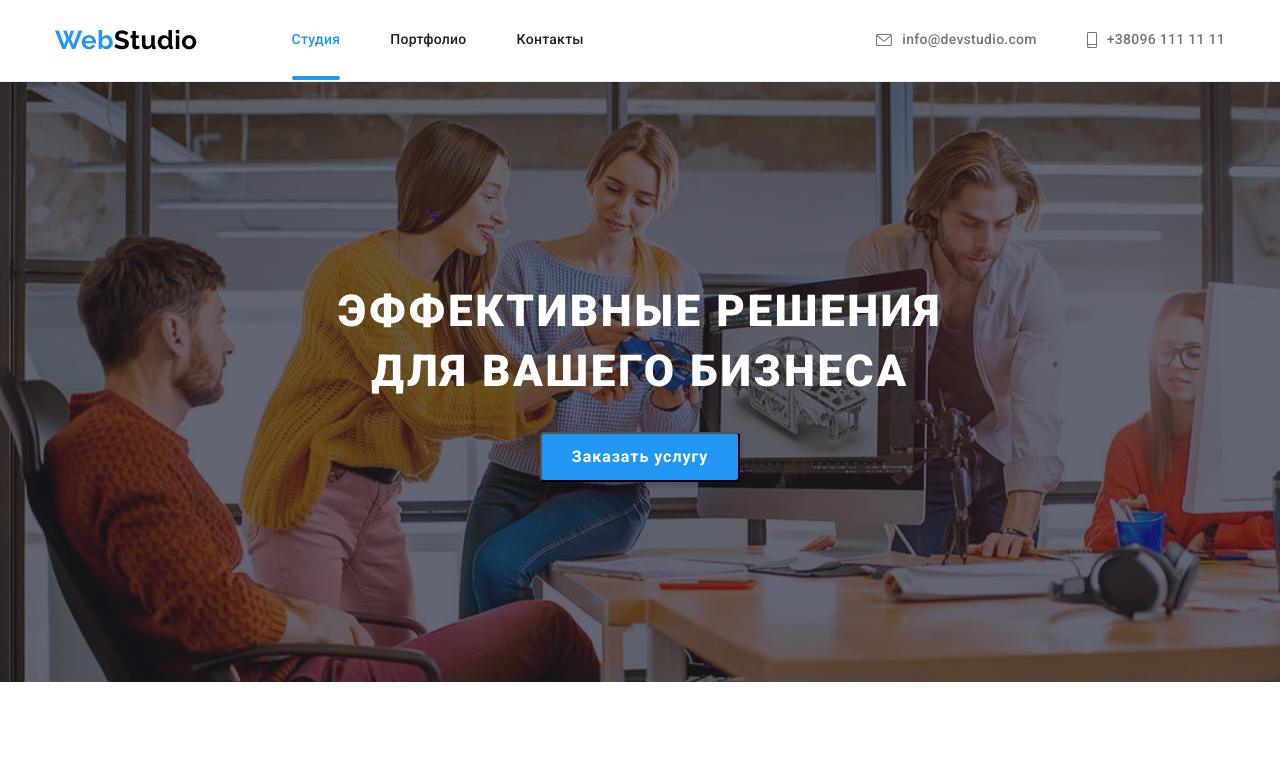
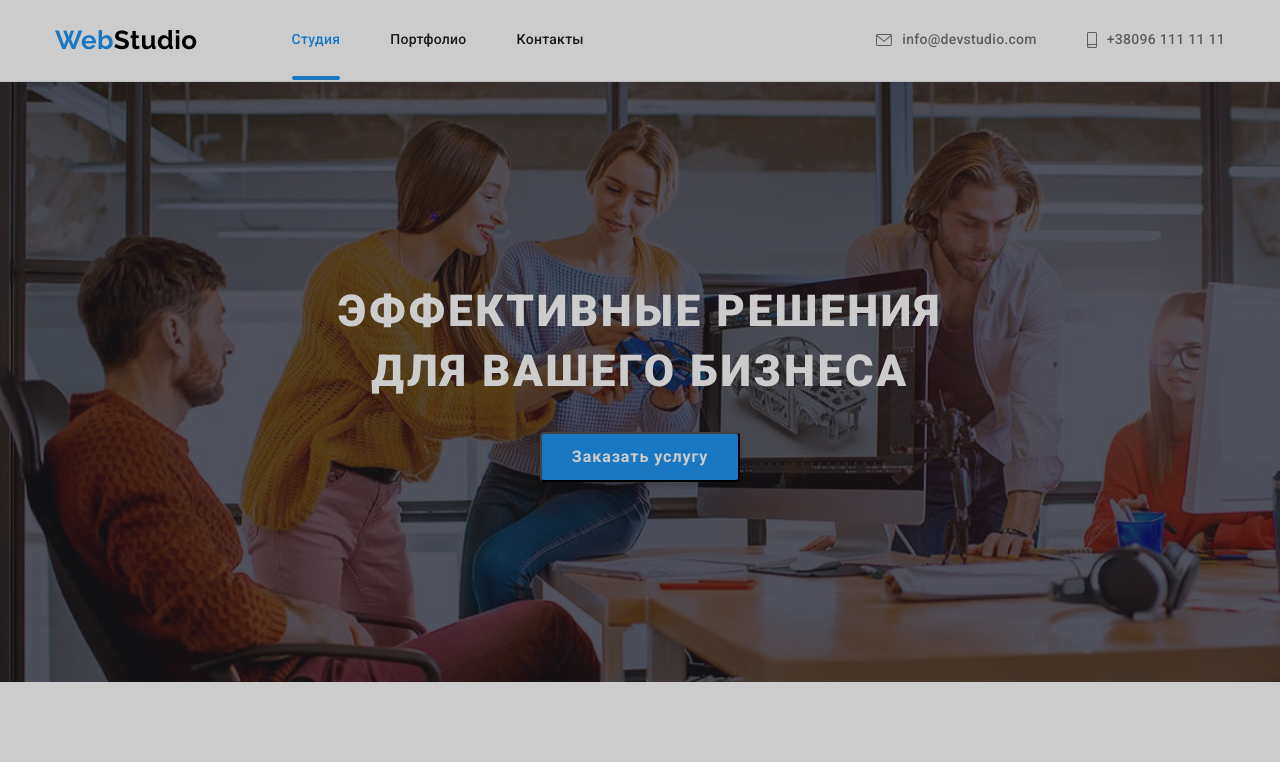
Before and after one commit to Immayou/goit-markup-hw-05, a plain HTML site: page index.html in a window 1280 px wide. Shown: the top 762 px of the page. Drawn offline with nearby package versions, Linux system fonts and the light colour scheme.

Commit message:
Задає бекдроп

```diff
--- a/css/styles.css
+++ b/css/styles.css
@@ -800,3 +800,12 @@ address {
     margin-bottom: 0;
     margin-top: 0;
 }
+
+.backdrop {
+    position: fixed;
+    width: 100vw;
+    height: 100vh;
+    top: 0;
+    left: 0;
+    background-color: rgba(0, 0, 0, 0.2);
+}
--- a/index.html
+++ b/index.html
@@ -339,6 +339,8 @@
              </div>
         </div>
     </footer>
+    <div class="backdrop"></div>
+    <script src="./js/modal.js"></script>
 </body>
 
 </html>
```
